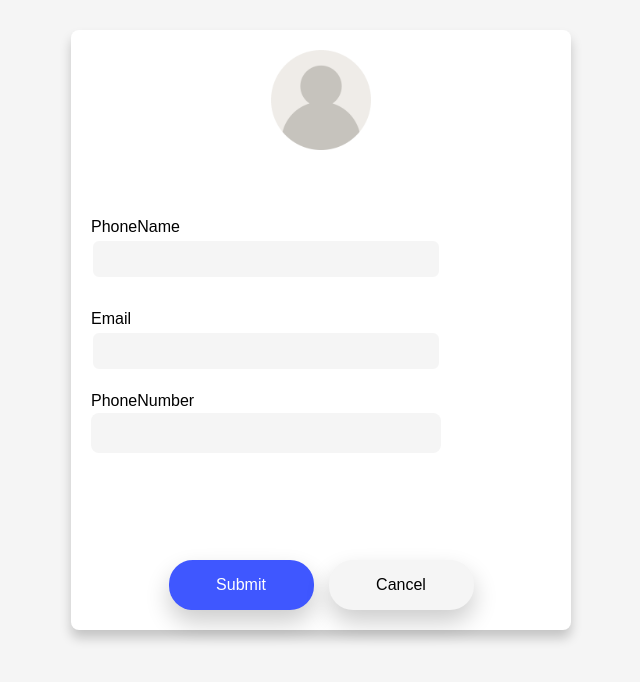
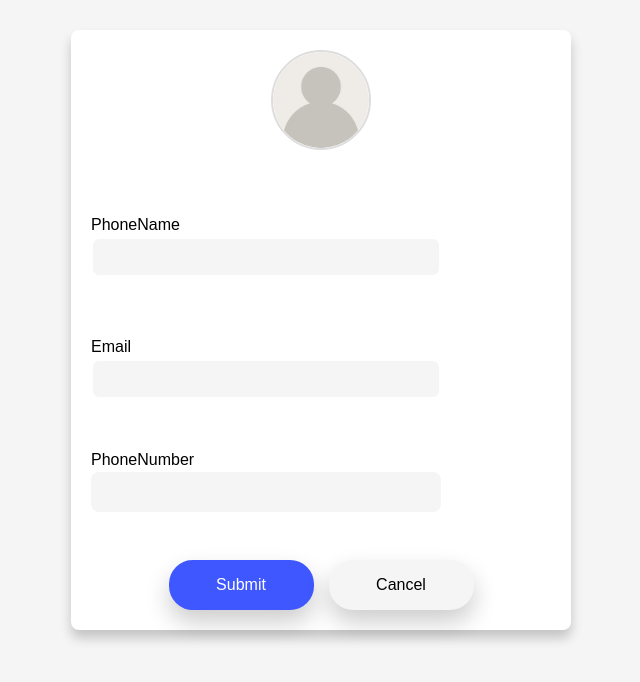
Before and after one commit to pan6603/board_front, a React app: page /add in a window 1280 px wide. Shown: the top 682 px of the page, without its empty margins (319-959 px from the left). Built offline with nearby package versions, Linux system fonts and the light colour scheme; the HTML template or start-up script is replaced by a standard one.

Commit message:
회원가입 UI 수정

```diff
--- a/package.json
+++ b/package.json
@@ -11,6 +11,7 @@
   },
   "dependencies": {
     "axios": "^1.13.2",
+    "multer": "^2.0.2",
     "react": "^19.2.0",
     "react-dom": "^19.2.0",
     "react-router-dom": "^7.10.1",
--- a/src/pages/accout/post/UserCreate.tsx
+++ b/src/pages/accout/post/UserCreate.tsx
@@ -16,16 +16,22 @@ import {
     EmailAddressInput,
     PhoneNumberText,
     PhoneNumberInput,
-    UserProfile
+    UserProfileWrapper,
+    UserProfile,
+    ProfileOverlay
 } from "../../../styles/pages/accout/post/UserCreate"
 import userProfileImg from '../../../assets/user_profile.png'
-import { useState } from "react";
+import { useState, useRef } from "react";
 import { createUser } from "../../../service/api";
 import { useNavigate } from "react-router-dom";
 
 
 
 export default function UserCreate() {
+  // const [profileFile, setProfileFile] = useState<File | null>(null);
+  const [preview, setPreview] = useState<string | null>(null);
+  const fileInputRef = useRef<HTMLInputElement | null>(null);
+
   const navigate = useNavigate();
 
   const [phoneName, setPhoneName] = useState("");
@@ -55,11 +61,26 @@ export default function UserCreate() {
     <>
       <UserCreateContainer>
           <UserAddFromDiv>
+                <UserAddFrom encType="multipart/form-data">
                     <UserAddFromTitle>
-            <UserProfile src={userProfileImg} />
+                        <UserProfileWrapper onClick={() => fileInputRef.current?.click()}>
+                            <UserProfile src={preview || userProfileImg} />
+                            <ProfileOverlay>+</ProfileOverlay>
+                            <input
+                              type="file"
+                              accept="image/*"
+                              ref={fileInputRef}
+                              style={{ display: "none" }}
+                              onChange={(e) => {
+                                if (!e.target.files) return;
+                                const file = e.target.files[0];
+                                setPreview(URL.createObjectURL(file));
+                              }}
+                            />
+                        </UserProfileWrapper>
                     </UserAddFromTitle>
 
-          <UserAddFrom>
+
                     <PhoneNameDiv>
                       <PhoneNameText>PhoneName</PhoneNameText>
                       <PhoneNameInput
@@ -83,7 +104,7 @@ export default function UserCreate() {
                         onChange={(e) => setPhoneNumber(e.target.value)}
                       />
                     </PhoneNumberDiv>
-          </UserAddFrom>
+
 
                     <ButtonGroup>
                         <SubmitButton onClick={handleSubmit}>
@@ -93,6 +114,7 @@ export default function UserCreate() {
                             <CancelButton>Cancel</CancelButton>
                         </CancelButtonLink>
                     </ButtonGroup>
+                </UserAddFrom>
           </UserAddFromDiv>
       </UserCreateContainer>
     </>
--- a/src/styles/pages/accout/post/UserCreate.ts
+++ b/src/styles/pages/accout/post/UserCreate.ts
@@ -27,10 +27,11 @@ export const UserAddFromDiv = styled.div`
 export const UserAddFrom = styled.form`
     max-width: 500px;
     width: 100%;
-    height: 300px;
+    height: 600px;
     display: flex;
     flex-direction: column;
-    gap: 12px;
+    justify-content: space-between;
+    align-items: center;
 `
 
 export const PhoneNameDiv = styled.div`
@@ -127,11 +128,45 @@ export const UserAddFromTitle = styled.div`
 
 `
 
-export const UserProfile = styled.img`
+export const UserProfileWrapper = styled.div`
+    position: relative;
     max-width: 100px;
     width: 100%;
     height: 100px;
-`
+    cursor: pointer;
+`;
+
+
+export const UserProfile = styled.img`
+    width: 100%;
+    height: 100%;
+    border-radius: 50%;
+    object-fit: cover;
+    border: 2px solid #ddd;
+`;
+
+
+export const ProfileOverlay = styled.div`
+    position: absolute;
+    top: 0;
+    left: 0;
+    width: 100%;
+    height: 100%;
+    border-radius: 50%;
+    background: rgba(0, 0, 0, 0.4);
+    color: white;
+    font-size: 28px;
+    font-weight: bold;
+    display: flex;
+    align-items: center;
+    justify-content: center;
+    opacity: 0;
+    transition: 0.2s;
+
+    ${UserProfileWrapper}:hover & {
+      opacity: 1;
+    }
+`;
 
 
 export const ButtonGroup = styled.div`
```
Also changed, not shown: 1 other file (tests, documents, lock files or other folders). Lines whose indentation alone changed are shown as unchanged.
